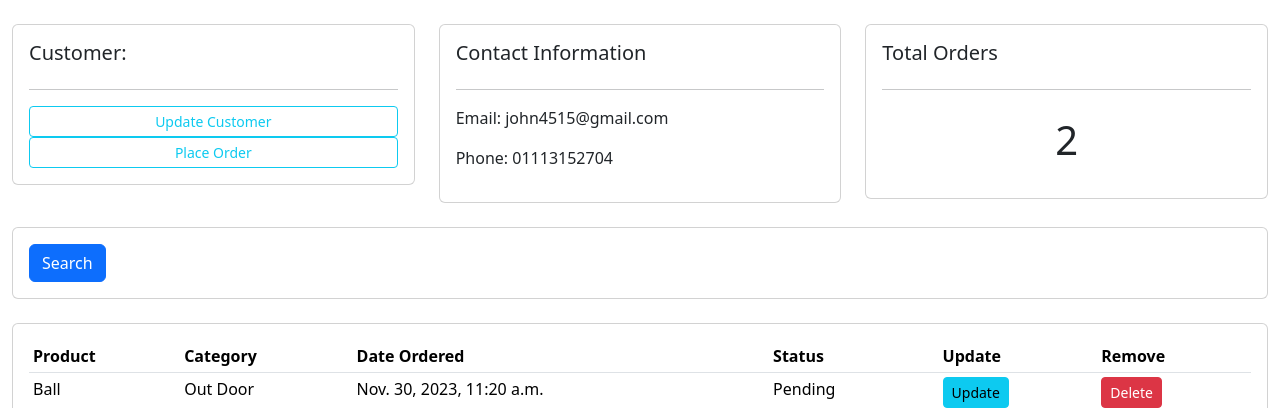
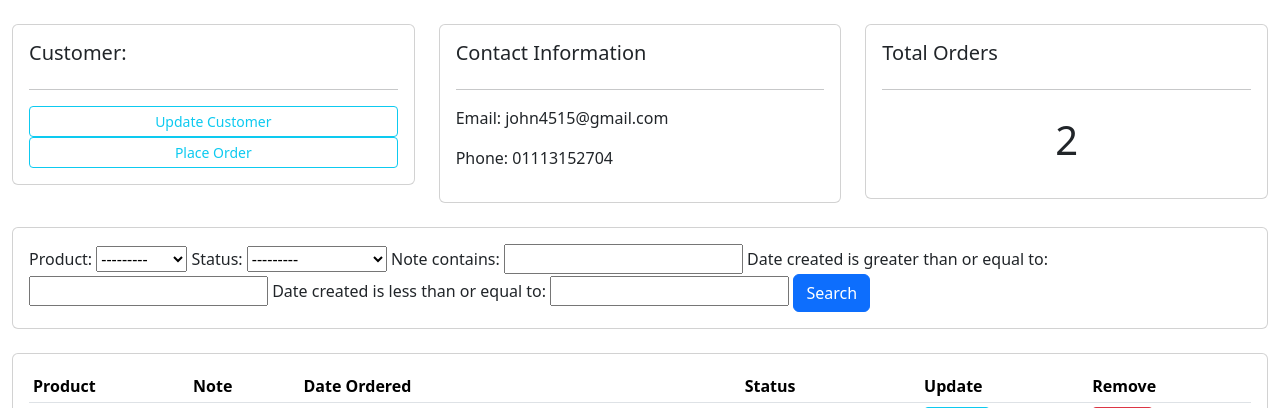
Before and after one commit to FazliddinFayziev/small-CRM, a Django app: page /customer/2 in a window 1280 px wide. Shown: the part 77-485 px from the top of the page. Run offline with Django 4.2, Linux system fonts and the light colour scheme; data comes from the database, SQL or seed files in the repository; both versions use the stored data as it was after the commit.

Commit message:
adding filter

```diff
--- /dev/null
+++ b/accounts/filters.py
@@ -0,0 +1,13 @@
+import django_filters
+from django_filters import DateFilter, CharFilter
+
+from .models import *
+
+class OrderFilter(django_filters.FilterSet):
+    start_date = DateFilter(field_name="date_created", lookup_expr="gte")
+    end_date = DateFilter(field_name="date_created", lookup_expr="lte")
+    note = CharFilter(field_name='note', lookup_expr='icontains')
+    class Meta:
+        model = Order
+        fields = '__all__'
+        exclude = ['customer', 'date_created']
--- a/accounts/models.py
+++ b/accounts/models.py
@@ -44,6 +44,7 @@ class Order(models.Model):
     product = models.ForeignKey(Product, null=True, on_delete=models.SET_NULL)
     date_created = models.DateTimeField(auto_now_add=True)
     status = models.CharField(max_length=200, null=True, choices=STATUS)
+    note = models.CharField(max_length=200, null=True)
 
     def __str__(self):
         return self.product.name
--- a/accounts/templates/accounts/customer.html
+++ b/accounts/templates/accounts/customer.html
@@ -37,7 +37,10 @@
     <div class="col">
         <div class="card card-body">
             <form method="get">
-                <button class="btn btn-primary" type="submit">Search</button>
+                {{myFilter.form}}
+                <button class="btn btn-primary" type="submit">
+                    Search
+                </button>
             </form>
         </div>
     </div>
@@ -50,7 +53,7 @@
             <table class="table table-sm">
                 <tr>
                     <th>Product</th>
-                    <th>Category</th>
+                    <th>Note</th>
                     <th>Date Ordered</th>
                     <th>Status</th>
                     <th>Update</th>
@@ -60,7 +63,7 @@
                 {% for order in orders %}
                     <tr>
                         <td>{{order.product}}</td>
-                        <td>{{order.product.category}}</td>
+                        <td>{{order.note}}</td>
                         <td>{{order.date_created}}</td>
                         <td>{{order.status}}</td>
                         <td><a class="btn btn-sm btn-info" href="{% url 'update_order' order.id %}">Update</a></td>
--- a/accounts/views.py
+++ b/accounts/views.py
@@ -3,6 +3,7 @@ from django.http import HttpResponse
 from django.forms import inlineformset_factory
 from .models import Product, Order, Customer
 from .forms import OrderForm
+from .filters import OrderFilter
 
 # ===> Home
 def home(request):
@@ -37,7 +38,11 @@ def customer(request, pk):
     orders = customer.order_set.all()
     order_count = orders.count()
 
-    context = {'customer': customer, 'orders': orders, 'order_count': order_count}
+    myFilter = OrderFilter(request.GET, queryset=orders)
+    orders = myFilter.qs
+
+    context = {'customer': customer, 'orders': orders, 'order_count': order_count,
+    'myFilter': myFilter}
     return render(request, 'accounts/customer.html', context)
 
 
--- a/crm/settings.py
+++ b/crm/settings.py
@@ -39,7 +39,9 @@ INSTALLED_APPS = [
     'django.contrib.messages',
     'django.contrib.staticfiles',
 
-    'accounts'
+    'accounts',
+
+    'django_filters',
 ]
 
 MIDDLEWARE = [
```
Also changed, not shown: accounts/migrations/0006_order_note_alter_product_description.py (added), db.sqlite3, 2 other files.
